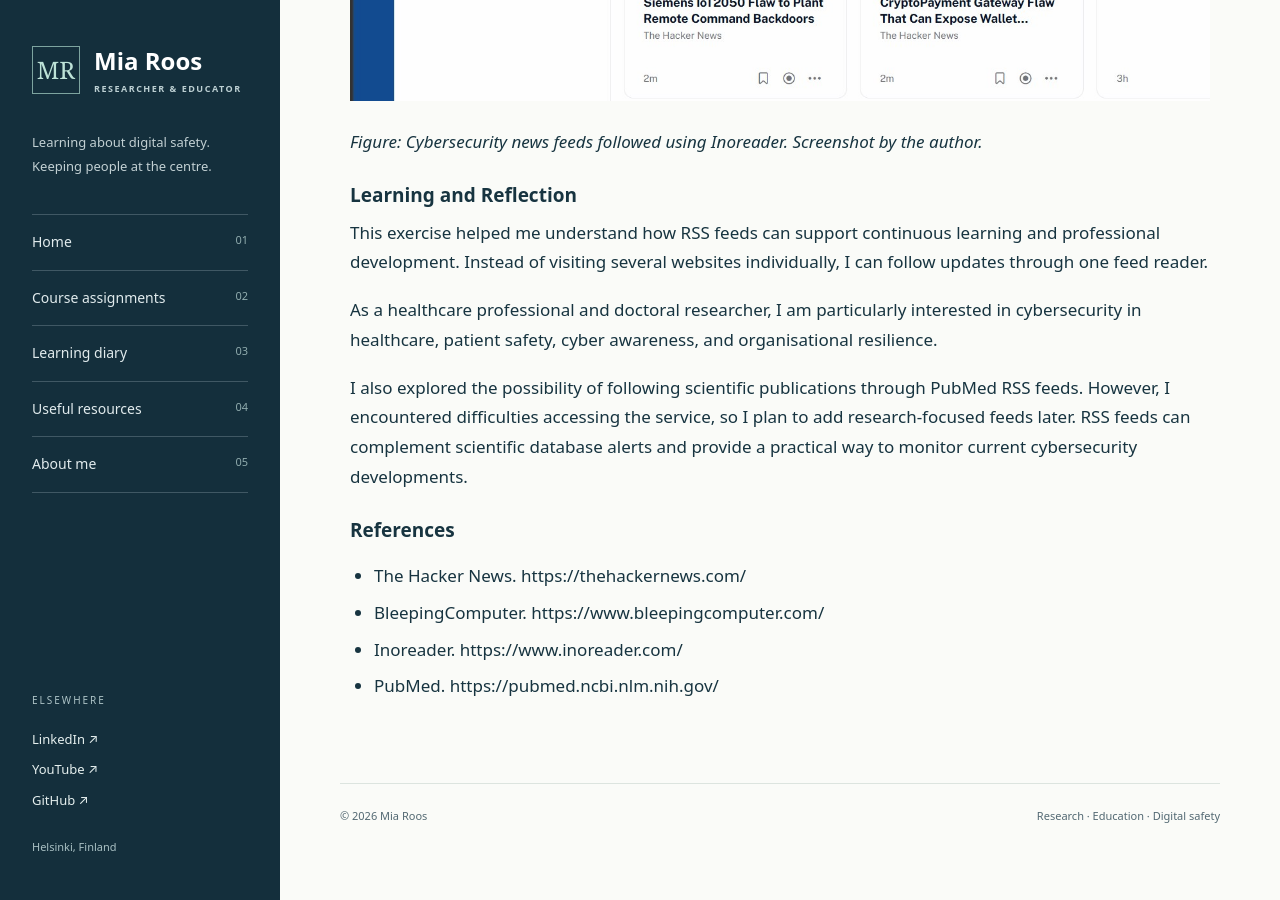
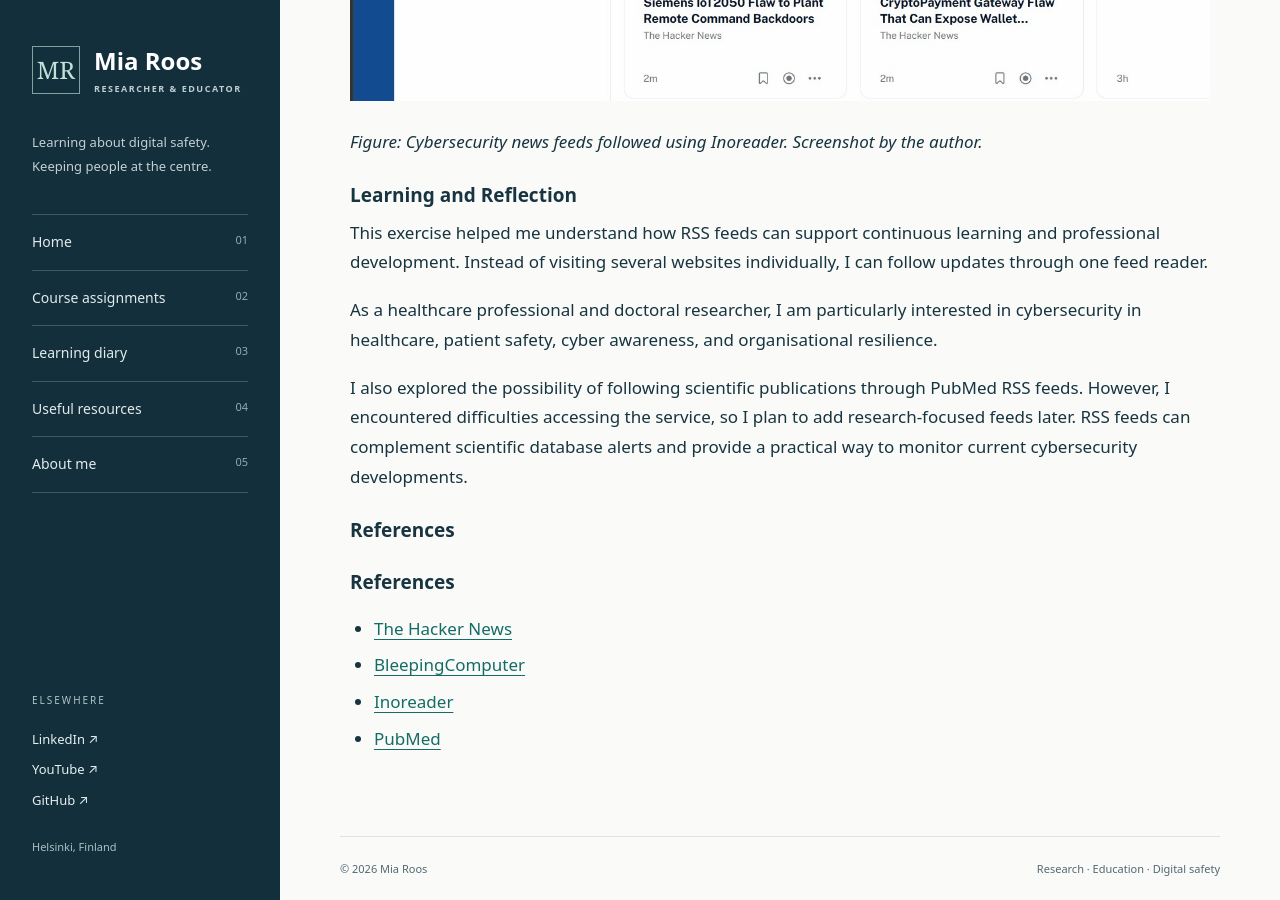
Before and after one commit to mia-roos/Cyber-Security-Studies, a Jekyll site: the page built from h2.md, in a window 1280 px wide and 900 px high, scrolled down 10096 px. Built offline with Jekyll 4.4.1, drawn with Linux system fonts in a browser that asks for light colours; our own code applies the rules of GitHub Pages for plain Markdown files.

Commit message:
Update h2.md

```diff
--- a/h2.md
+++ b/h2.md
@@ -65,6 +65,7 @@ The framework is based on three core principles:
 1.	Clinician-Centered Explainability: Cybersecurity alerts should be understandable to doctors and nurses. Instead of displaying a complicated technical error, the system might provide a message such as: "This infusion pump may be affected by a cyber threat. Check its operation before use."
 2.	Clause-Level Legal Compliance: The system should connect cybersecurity threats and defensive actions to relevant legal requirements. For example, if patient data is at risk, the system should identify the relevant GDPR requirements and document the response.
 3.	Edge-Readiness: Cybersecurity software must be fast and lightweight enough to operate on medical devices. For example, a heart monitor should remain responsive while the cybersecurity system operates in the background.
+
 
 ![Akeredolu et al. (2027) – Harmonized Design Blueprint](akeredolu-blueprint.jpg)
 
@@ -218,7 +219,9 @@ RSS feeds can complement scientific database alerts and provide a practical way
 
 ### References
 
-- The Hacker News. https://thehackernews.com/
-- BleepingComputer. https://www.bleepingcomputer.com/
-- Inoreader. https://www.inoreader.com/
-- PubMed. https://pubmed.ncbi.nlm.nih.gov/
+### References
+
+- [The Hacker News](https://thehackernews.com/)
+- [BleepingComputer](https://www.bleepingcomputer.com/)
+- [Inoreader](https://www.inoreader.com/)
+- [PubMed](https://pubmed.ncbi.nlm.nih.gov/)
```
